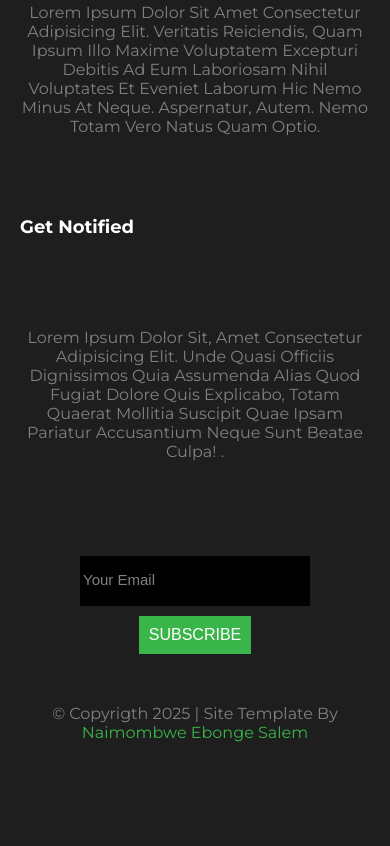
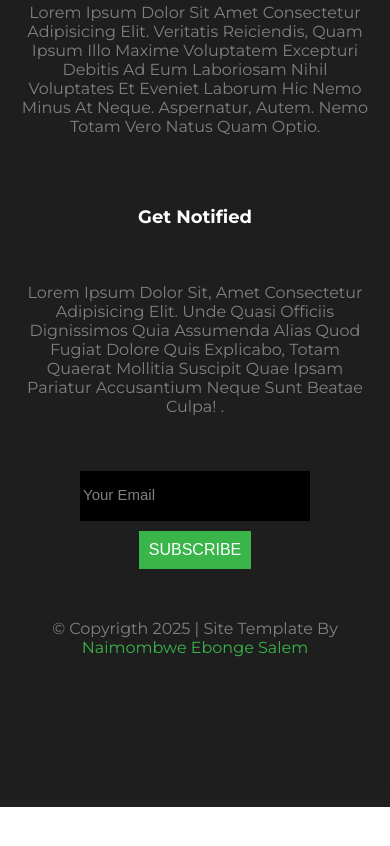
Before and after one commit to Ebong-Salem/project, a plain HTML site: page index.html in a window 390 px wide. Shown: the part 5058-5904 px from the top of the page. After the commit the page ends 5865 px from the top, so only its background shows below. Drawn offline with nearby package versions, Linux system fonts and the light colour scheme.

Commit message:
nine commit

```diff
--- a/style.css
+++ b/style.css
@@ -789,6 +789,7 @@ footer{
 
     margin-top: 20px;
     display: flex;flex-direction: column;
+
     gap: 20px;
 
 }
@@ -957,11 +958,20 @@ footer p a:hover{
 
 
 
+.footer-content .second{
+    justify-content: start;
+    align-items: center;
+    margin-top: 10px;
+    gap: 5px;
+}
+
+
 .footer-content .second .subscribe{
     display: flex;
     flex-direction: column;
     justify-content: center;
     align-items: center;gap: 10px;
+    margin-top: 0;
 }
 
 
@@ -970,4 +980,8 @@ footer p a:hover{
     padding: 10px;
 
 }
+
+.footer-content .second h2{
+    margin-bottom: 0;
 }
+}
```
